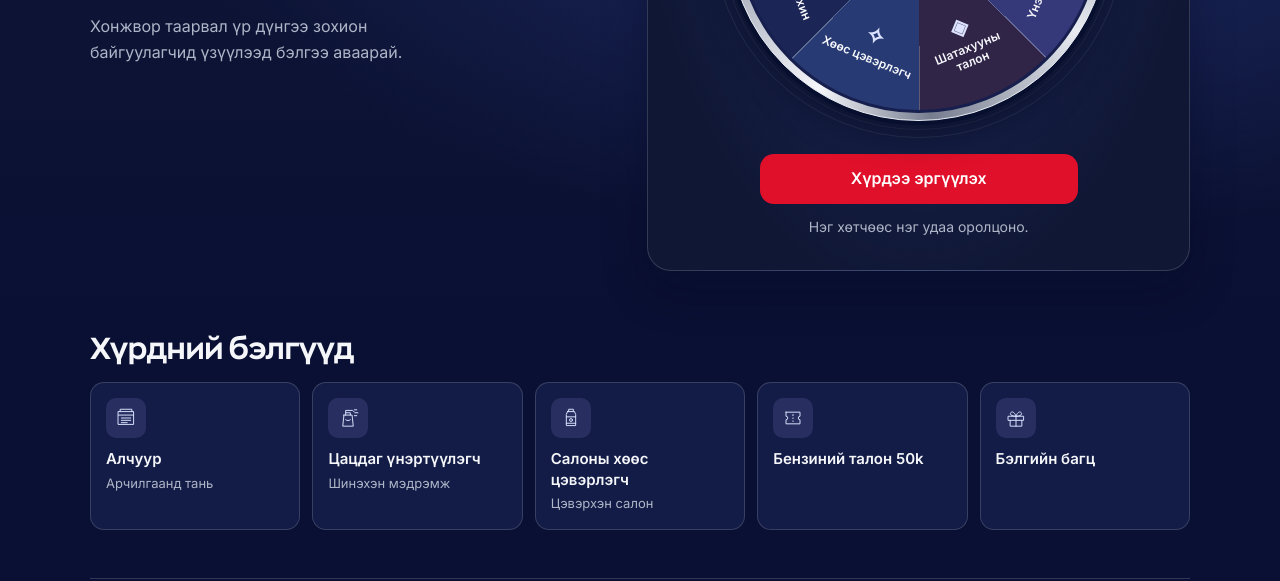
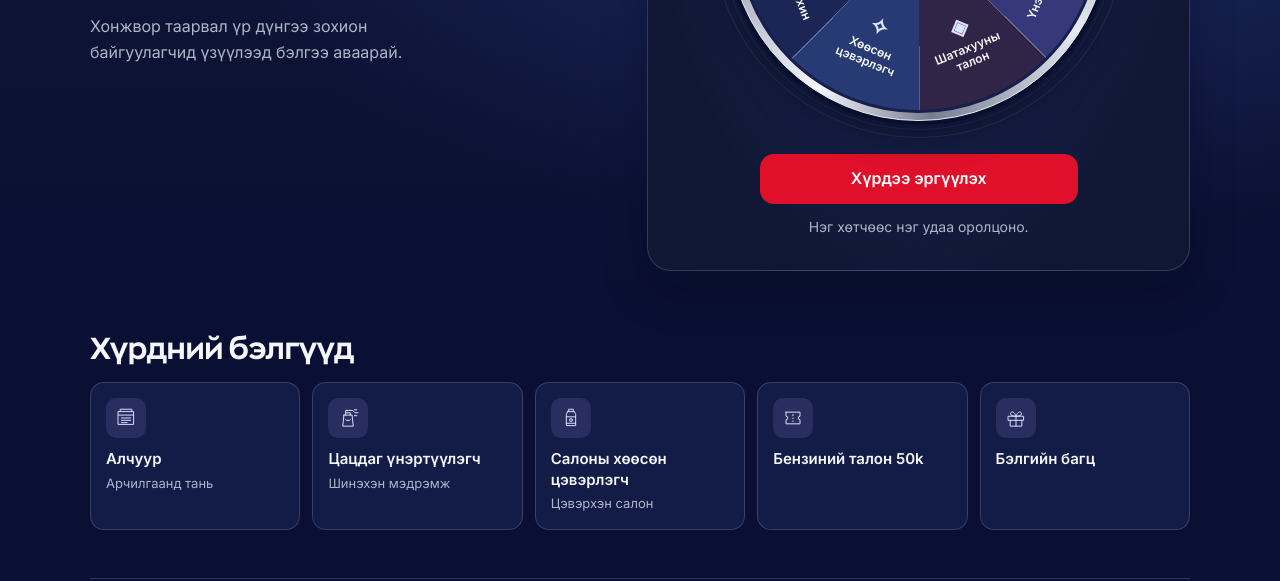
Before and after one commit to enkhireedui4-cpu/Spin, a website: page index.html in a window 1280 px wide. Shown: the part 427-1008 px from the top of the page. Drawn offline with Linux system fonts and the light colour scheme.

Commit message:
Correct upholstery foam cleaner name

```diff
--- a/app.js
+++ b/app.js
@@ -1,10 +1,10 @@
 const segments=[
  {key:'towel',icon:'✦',title:'Алчуур'},{key:'loss',icon:'♡',title:'Дараа дахин'},
  {key:'freshener',icon:'✿',title:'Үнэртүүлэгч'},{key:'fuel',icon:'◈',title:'Шатахууны талон'},
- {key:'foam',icon:'✧',title:'Хөөс цэвэрлэгч'},{key:'loss',icon:'♡',title:'Дараа дахин'},
+ {key:'foam',icon:'✧',title:'Хөөсөн цэвэрлэгч'},{key:'loss',icon:'♡',title:'Дараа дахин'},
  {key:'gift',icon:'◇',title:'Бэлгийн багц'},{key:'loss',icon:'♡',title:'Дараа дахин'}
 ];
-const titles={towel:'Алчуур',freshener:'Цацдаг үнэртүүлэгч',foam:'Салоны хөөс цэвэрлэгч',loss:'Энэ удаа хонжворгүй'};
+const titles={towel:'Алчуур',freshener:'Цацдаг үнэртүүлэгч',foam:'Салоны хөөсөн цэвэрлэгч',loss:'Энэ удаа хонжворгүй'};
 const key='azyn-hurd-entry-v1';
 const wheel=document.querySelector('#wheel'),button=document.querySelector('#spin'),error=document.querySelector('#error');
 const modal=document.querySelector('#result-modal');
--- a/index.html
+++ b/index.html
@@ -37,7 +37,7 @@
     <div class="prize-list">
       <div class="prize-item"><span class="prize-icon mint" aria-hidden="true"><svg viewBox="0 0 48 48"><path d="M11 13h26v22H11zM11 19h26M16 24h16M16 28h16M16 32h10"/><path d="M14 13V9h20v4"/></svg></span><span class="prize-name"><strong>Алчуур</strong><small>Арчилгаанд тань</small></span></div>
       <div class="prize-item"><span class="prize-icon peach" aria-hidden="true"><svg viewBox="0 0 48 48"><path d="M17 19h14l2 19H15l2-19ZM20 19v-4h8v4M20 15v-4h12l3 3M35 10h4M36 15h5M35 20h4"/><path d="M20 27c2 2 6 2 8 0"/></svg></span><span class="prize-name"><strong>Цацдаг үнэртүүлэгч</strong><small>Шинэхэн мэдрэмж</small></span></div>
-      <div class="prize-item"><span class="prize-icon lilac" aria-hidden="true"><svg viewBox="0 0 48 48"><path d="M18 13h12l2 5v19H16V18l2-5ZM20 13V9h8v4M16 22h16M16 33h16"/><circle cx="24" cy="27.5" r="2.5"/></svg></span><span class="prize-name"><strong>Салоны хөөс цэвэрлэгч</strong><small>Цэвэрхэн салон</small></span></div>
+      <div class="prize-item"><span class="prize-icon lilac" aria-hidden="true"><svg viewBox="0 0 48 48"><path d="M18 13h12l2 5v19H16V18l2-5ZM20 13V9h8v4M16 22h16M16 33h16"/><circle cx="24" cy="27.5" r="2.5"/></svg></span><span class="prize-name"><strong>Салоны хөөсөн цэвэрлэгч</strong><small>Цэвэрхэн салон</small></span></div>
       <div class="prize-item unavailable"><span class="prize-icon" aria-hidden="true"><svg viewBox="0 0 48 48"><path d="M12 14h24v7a3 3 0 0 0 0 6v7H12v-7a3 3 0 0 0 0-6v-7ZM24 18v2m0 4v1m0 4v1"/></svg></span><span class="prize-name"><strong>Бензиний талон 50k</strong></span></div>
       <div class="prize-item unavailable"><span class="prize-icon" aria-hidden="true"><svg viewBox="0 0 48 48"><path d="M11 21h26v7H11zM14 28v10h20V28M24 21v17M24 21c-8 0-11-3-9-6s7-1 9 6Zm0 0c8 0 11-3 9-6s-7-1-9 6Z"/></svg></span><span class="prize-name"><strong>Бэлгийн багц</strong></span></div>
     </div>
```
